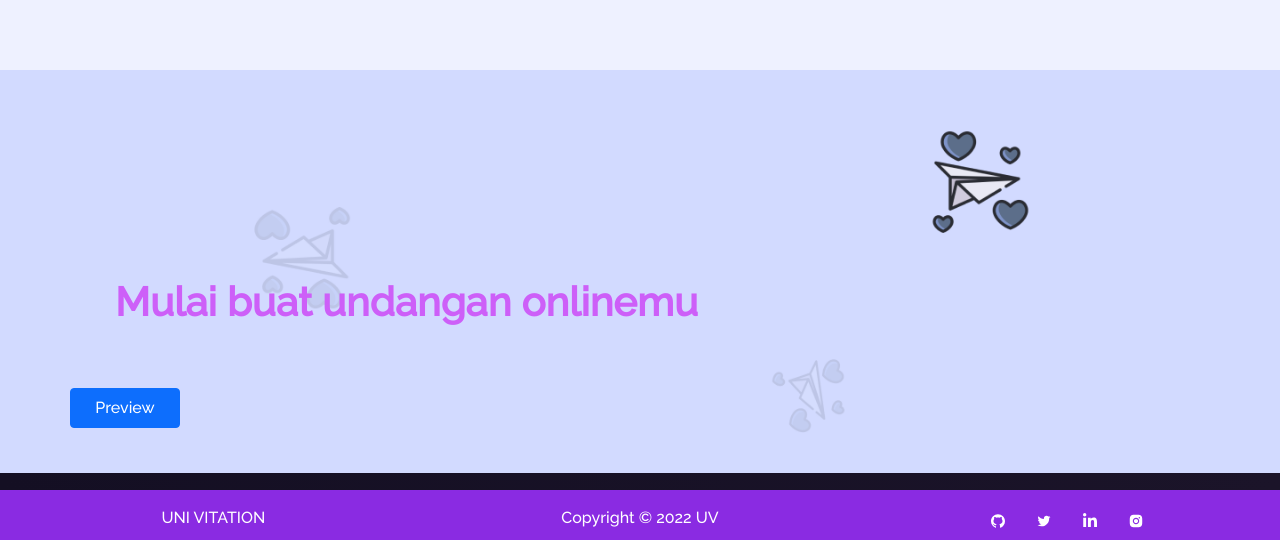
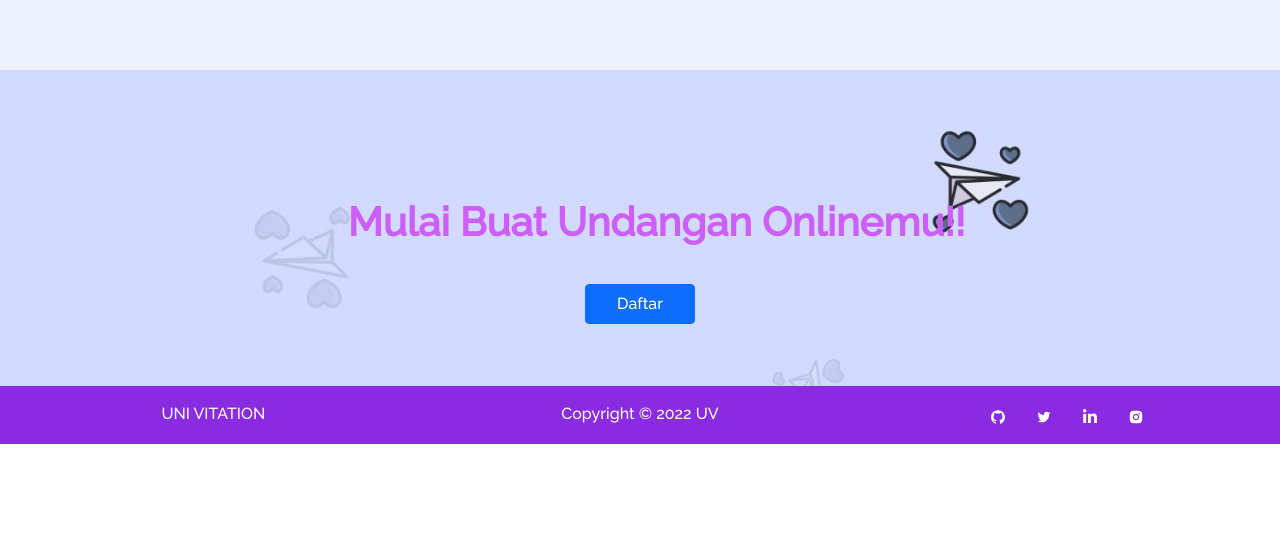
Before and after one commit to AngelNikijuluw/-Massive-Group-UNITE, a React (Create React App) app: page / in a window 1280 px wide. Shown: the part 3310-3850 px from the top of the page. After the commit the page ends 3754 px from the top, so only its background shows below. Built offline with nearby package versions, Linux system fonts and the light colour scheme.

Commit message:
fix home akhir

```diff
--- a/src/pages/Home/Home6.js
+++ b/src/pages/Home/Home6.js
@@ -5,16 +5,13 @@ import homeLogo from "../../Assets/home-main.svg";
 function Home6() {
   return (
     <Container fluid className="home-akhir" id="home">
-       <Container className="home-content">
-          <Row>
-              <Col className="home-header">
+       <Container className="home-content-akhir">
+          <Row className="justify-content-center">
                 <h1 className="heading-name-akhir">
-                  <strong className="main-name">Mulai buat undangan onlinemu</strong>
+                  <strong className="main-name">Mulai Buat Undangan Onlinemu!!</strong>
                 </h1>
                 <br></br>
-                <Button style={{marginBottom:"30px",marginTop:"30px",width:"110px"}}>Preview</Button>
-              </Col>
-
+                <Button style={{marginBottom:"30px",marginTop:"30px",width:"110px"}}>Daftar</Button>
             </Row>
           </Container>
         </Container>
--- a/src/style.css
+++ b/src/style.css
@@ -310,6 +310,13 @@ button:focus {
   padding: 8rem 0 2rem !important;
   color: whitesmoke;
   text-align: left;
+}
+
+.home-content-akhir {
+  padding: 8rem 0 2rem !important;
+  color: whitesmoke;
+  justify-content: center;
+
 }
 
 .heading {
```
